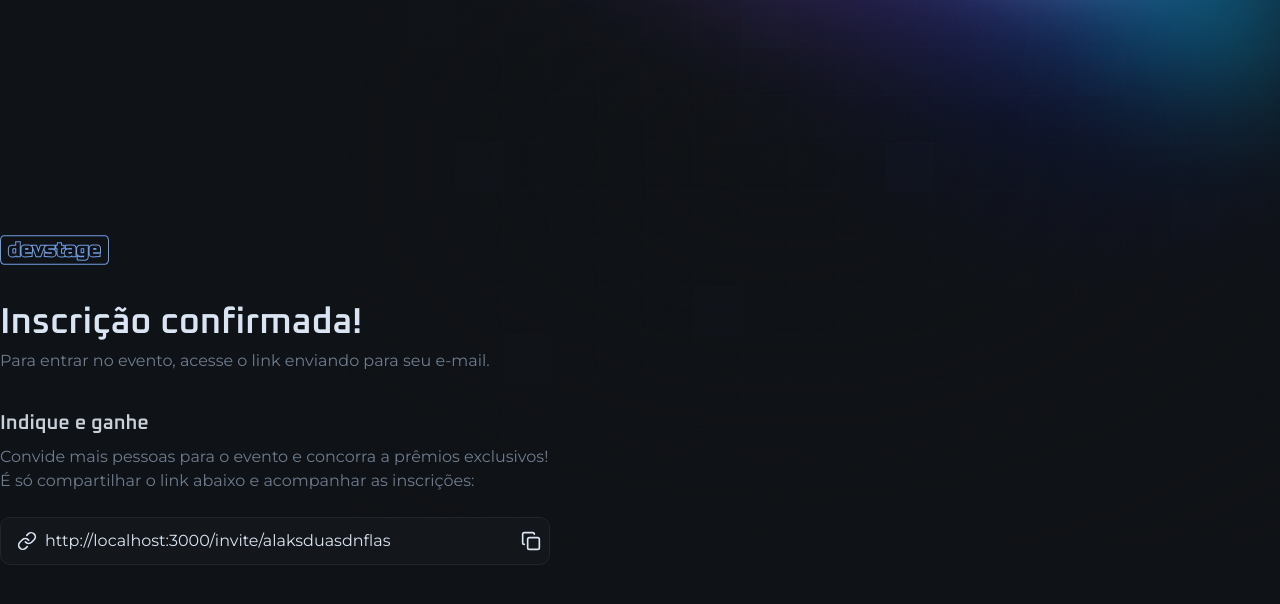
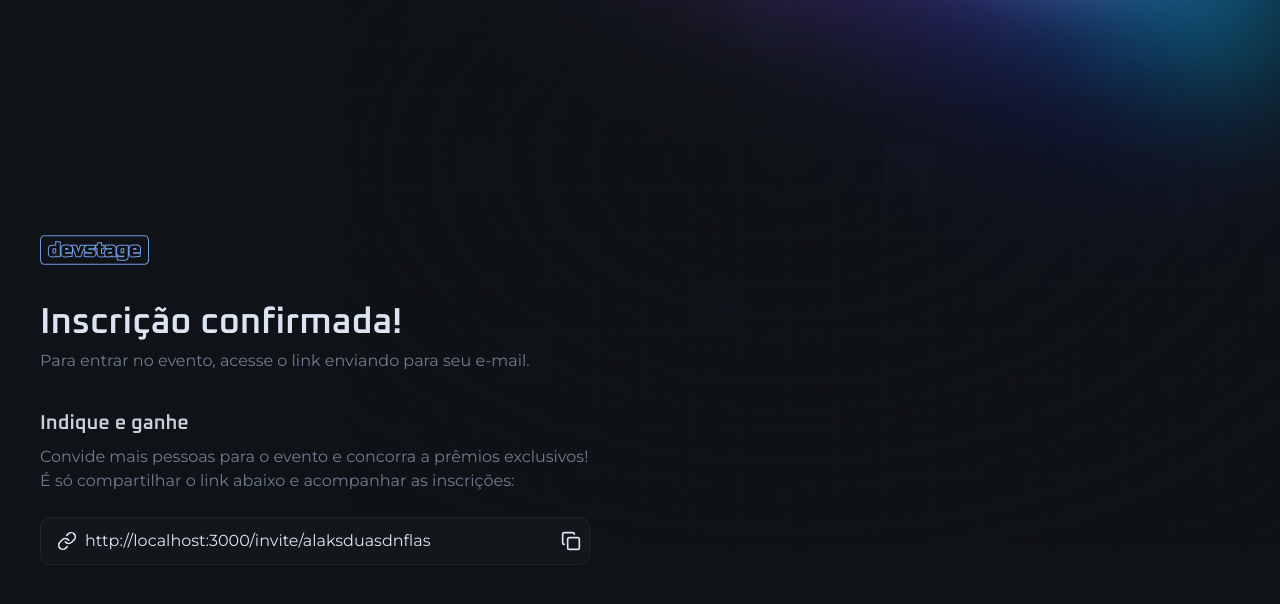
Before and after one commit to Diego-Lopes/nlw-connect, a Next.js app: page /invite in a window 1280 px wide. Shown: the top 604 px of the page. Built offline with nearby package versions, Linux system fonts and the light colour scheme.

Commit message:
🚚chore: moved main for layout

```diff
--- a/src/app/layout.tsx
+++ b/src/app/layout.tsx
@@ -27,7 +27,9 @@ export default function RootLayout({
   return (
     <html lang="pt-BR" className={`${oxanium.variable} ${montserrat.variable}`}>
       <body className="bg-gray-900 text-gray-100 antialiased bg-[url(/background.png)] bg-no-repeat bg-top md:bg-right-top">
-        {children}
+        <main className="max-w-[1240px] mx-auto px-5 py-8 md:py-0">
+          {children}
+        </main>
       </body>
     </html>
   )
--- a/src/app/page.tsx
+++ b/src/app/page.tsx
@@ -5,7 +5,6 @@ import Image from 'next/image'
 import logo from '../assets/Logo.svg'
 export default function Home() {
   return (
-    <main className="max-w-[1240px] mx-auto px-5 py-8 md:py-0">
     <div className="min-h-dvh flex flex-col justify-center gap-16">
       <div className="flex flex-col gap-8 items-center md:items-start">
         <Image src={logo} alt="devstage" width={108.5} height={30} />
@@ -61,6 +60,5 @@ export default function Home() {
         </form>
       </div>
     </div>
-    </main>
   )
 }
```
Lines whose indentation alone changed are shown as unchanged.
